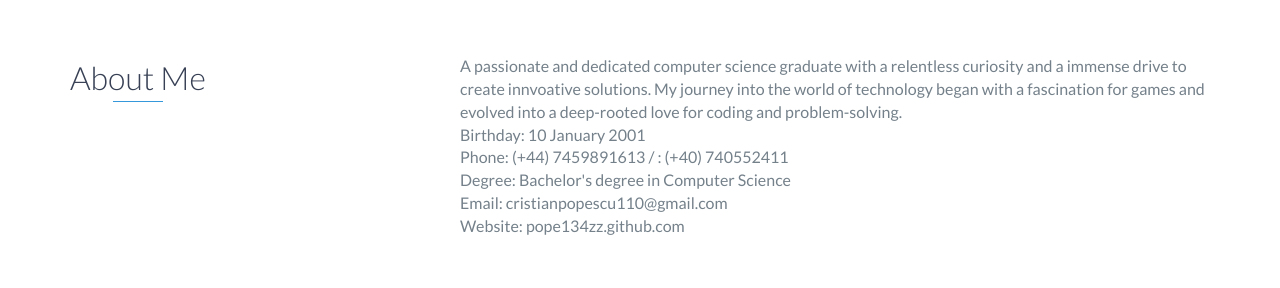
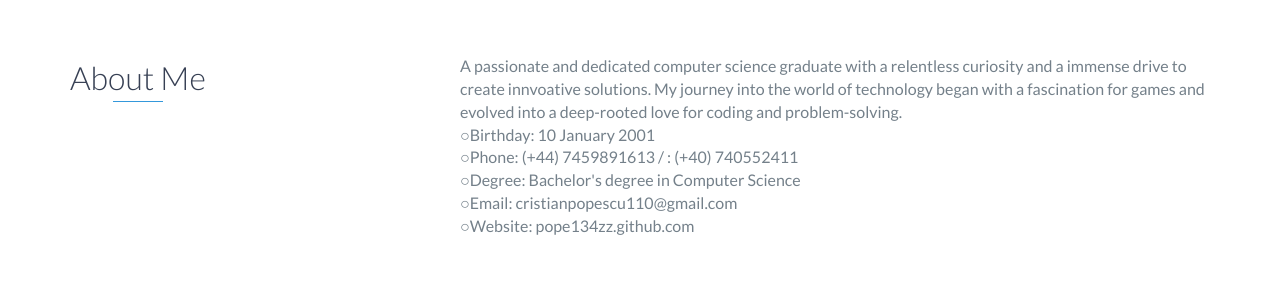
Before and after one commit to Pope134Zz/Pope134Zz.github.io, a website: page index.html in a window 1280 px wide. Shown: the part 820-1108 px from the top of the page. Drawn offline with nearby package versions, Linux system fonts and the light colour scheme.

Commit message:
Update index.html

```diff
--- a/index.html
+++ b/index.html
@@ -76,11 +76,11 @@
                     <p>A passionate and dedicated computer science graduate with a relentless curiosity and a immense drive to create innvoative solutions. My journey into the world of technology began with a fascination for games and evolved into a deep-rooted love for coding and problem-solving.
                     </p>
 			<p></p>
-			<p>Birthday: 10 January 2001</p>
-			<p>Phone: (+44) 7459891613 / : (+40) 740552411</p>
-			<p>Degree: Bachelor's degree in Computer Science</p>
-			<p>Email: cristianpopescu110@gmail.com</p>
-			<p>Website: pope134zz.github.com</p>
+			<p>○Birthday: 10 January 2001</p>
+			<p>○Phone: (+44) 7459891613 / : (+40) 740552411</p>
+			<p>○Degree: Bachelor's degree in Computer Science</p>
+			<p>○Email: cristianpopescu110@gmail.com</p>
+			<p>○Website: pope134zz.github.com</p>
                 </div>
             </div>
         </div>
```
